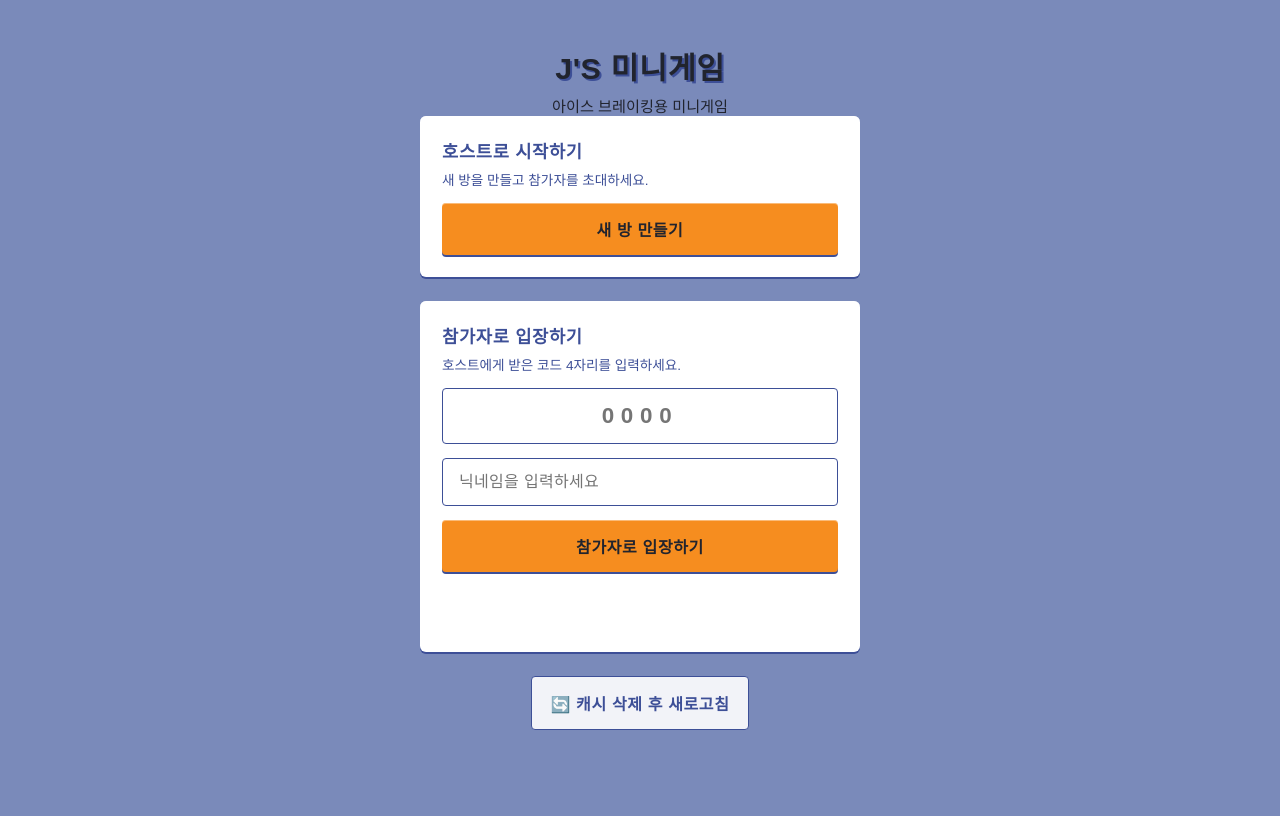
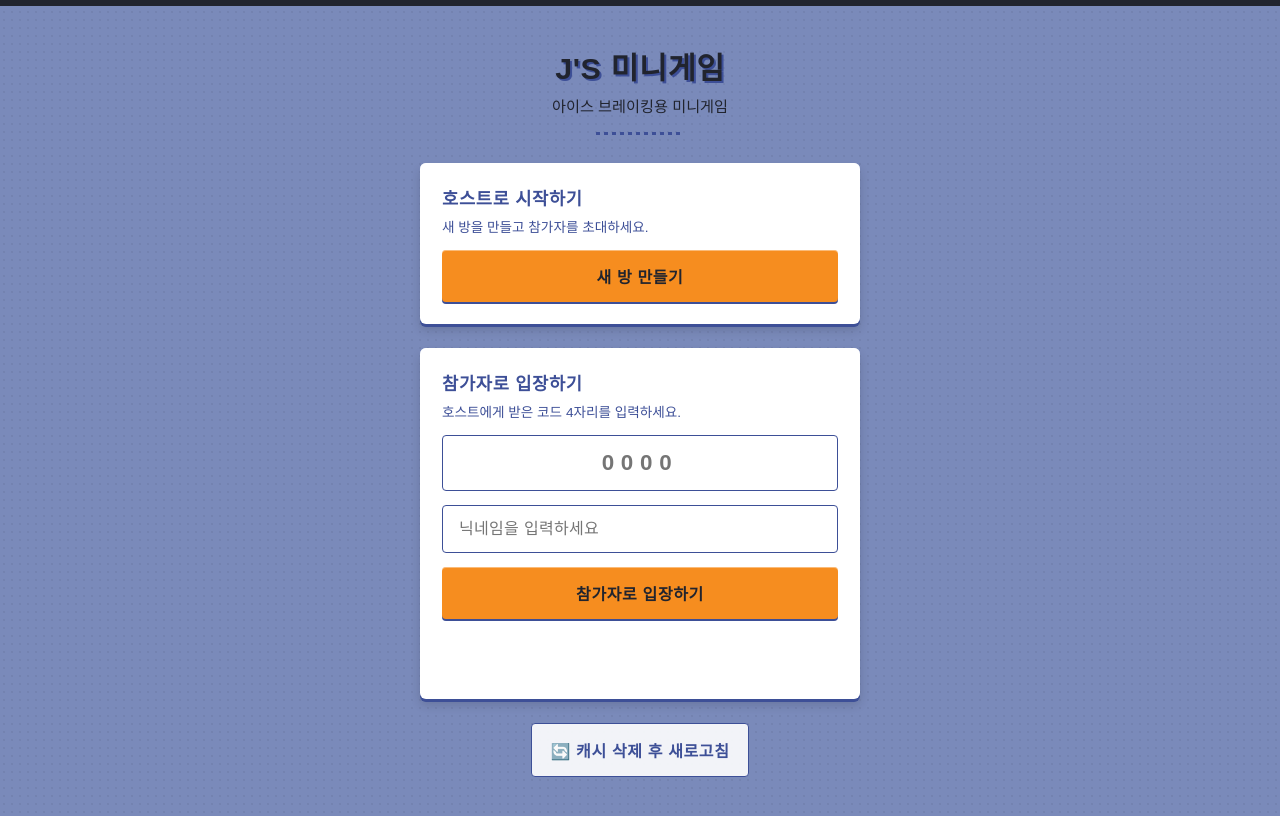
Before and after one commit to Felixisreal91/minigame, a website: page public/index.html in a window 1280 px wide. Drawn offline with nearby package versions, Linux system fonts and the light colour scheme; no server answers.

Commit message:
Add breathing room under hero header, lean further into retro chrome look
- header.hero now has margin-bottom + a small dotted divider accent
  (previously the subtitle touched the first card directly)
- subtle halftone dot texture on the page background, thin carbon
  strip pinned to the top of the viewport
- stronger beveled-plate shadow on cards/game cards, pressed-in bevel
  flip on the primary button for tactile feedback

```diff
--- a/public/css/style.css
+++ b/public/css/style.css
@@ -22,11 +22,24 @@
 body {
   margin: 0;
   min-height: 100vh;
-  background: var(--bg);
+  background:
+    radial-gradient(rgba(33, 36, 46, 0.07) 1px, transparent 1px) 0 0 / 8px 8px,
+    var(--bg);
   color: var(--text);
   font-family: Arial, 'Pretendard', 'Apple SD Gothic Neo', 'Malgun Gothic', 'Segoe UI', sans-serif;
   display: flex;
   justify-content: center;
+}
+
+body::before {
+  content: '';
+  position: fixed;
+  top: 0;
+  left: 0;
+  right: 0;
+  height: 6px;
+  background: var(--bg-carbon);
+  z-index: 100;
 }
 
 .page {
@@ -46,6 +59,7 @@ html.restoring .page {
 header.hero {
   text-align: center;
   margin-top: 12px;
+  margin-bottom: 28px;
 }
 
 header.hero h1 {
@@ -63,6 +77,15 @@ header.hero p {
   font-size: 0.95rem;
 }
 
+header.hero::after {
+  content: '';
+  display: block;
+  width: 88px;
+  height: 3px;
+  margin: 16px auto 0;
+  background-image: repeating-linear-gradient(90deg, var(--chrome) 0 4px, transparent 4px 8px);
+}
+
 .card {
   background: var(--surface);
   border-radius: var(--radius);
@@ -70,7 +93,10 @@ header.hero p {
   display: flex;
   flex-direction: column;
   gap: 14px;
-  box-shadow: inset 0 1px 0 rgba(255, 255, 255, 0.6), 0 2px 0 var(--chrome);
+  box-shadow:
+    inset 0 1px 0 rgba(255, 255, 255, 0.7),
+    0 3px 0 var(--chrome),
+    0 6px 10px rgba(33, 36, 46, 0.18);
 }
 
 .card h2 {
@@ -142,6 +168,11 @@ button.primary {
 
 button.primary:hover:not(:disabled) {
   background: var(--primary-dark);
+}
+
+button.primary:active:not(:disabled) {
+  background: var(--primary-dark);
+  box-shadow: inset 0 2px 0 var(--chrome);
 }
 
 button.ghost {
@@ -256,7 +287,10 @@ button.ghost {
   text-align: center;
   color: var(--text);
   font-family: inherit;
-  box-shadow: inset 0 1px 0 rgba(255, 255, 255, 0.6), 0 2px 0 var(--chrome);
+  box-shadow:
+    inset 0 1px 0 rgba(255, 255, 255, 0.7),
+    0 3px 0 var(--chrome),
+    0 5px 8px rgba(33, 36, 46, 0.15);
 }
 
 .game-card:hover {
```
